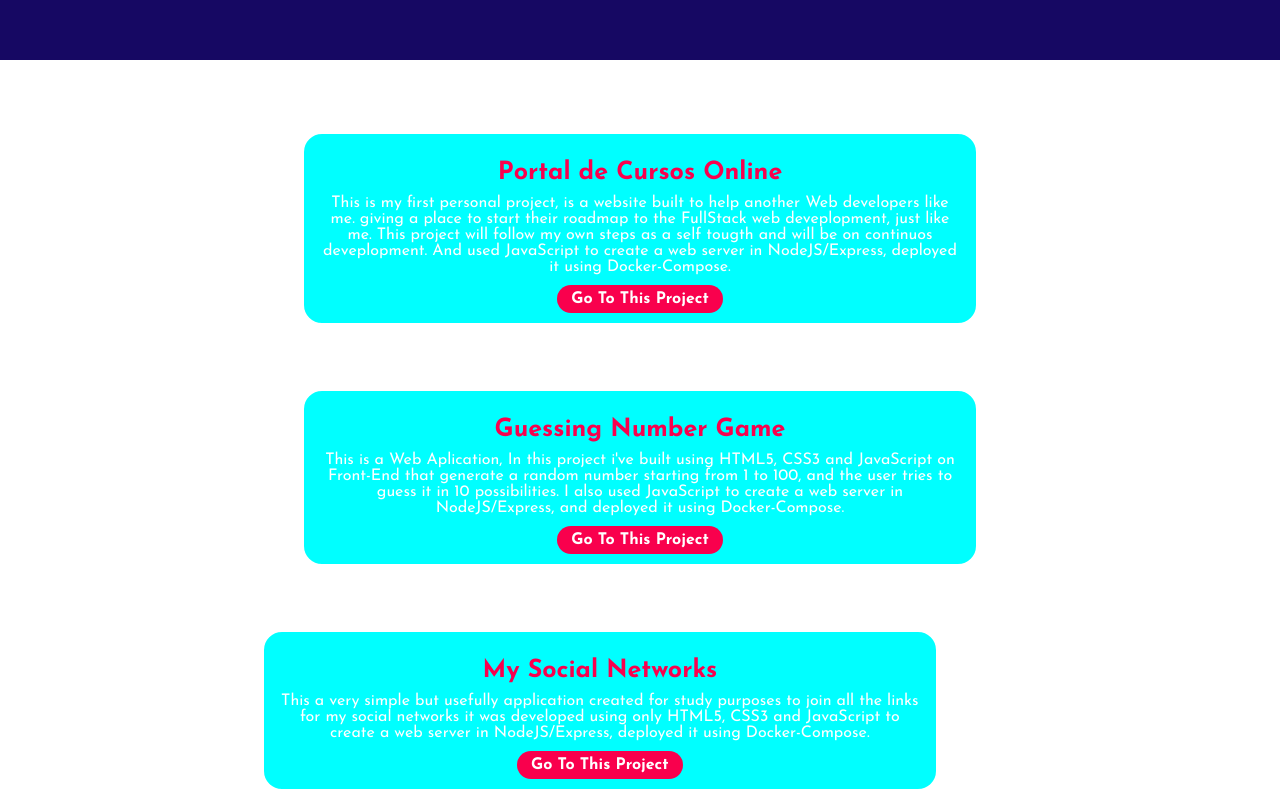
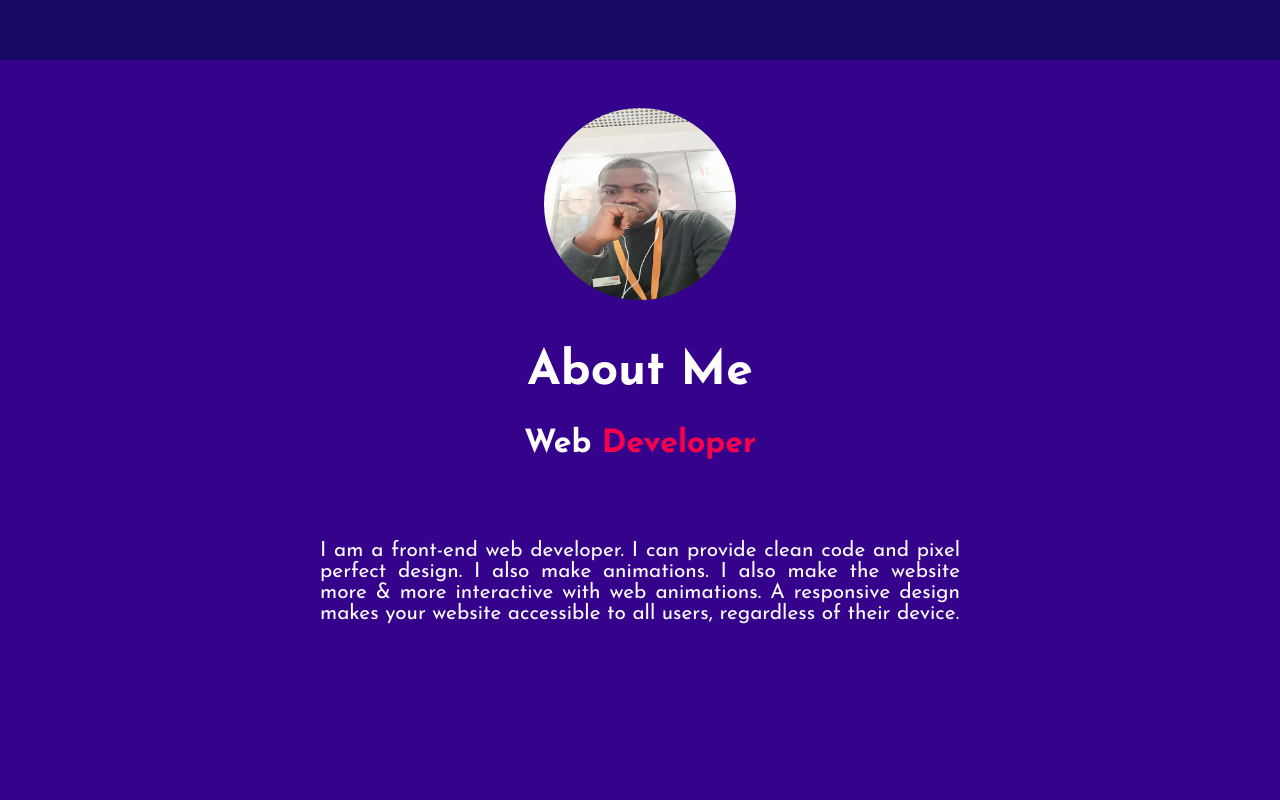
Before and after one commit to FelizardoCaculo/my_portfolio, a plain HTML site: page index.html in a window 1280 px wide. Shown: the part 740-1540 px from the top of the page. Drawn offline with Linux system fonts and the light colour scheme.

Commit message:
Fixing merge bugs

```diff
--- a/index.html
+++ b/index.html
@@ -34,7 +34,6 @@
         </div>
     </header>
 
-    <main id="container">
     <section id="home">
 
         <div class="content">
@@ -50,62 +49,6 @@
 
     </section>
 
-<<<<<<< HEAD
-            <div class="title">
-                <h2>My Projects</h2>
-                <div class="box">
-                    <div class="card">
-                        <h5>Portal de Cursos Online</h5>
-                        <div class="pra">
-                            <p>
-                                This is my first personal project, is a website built to help another Web developers like me.
-                                giving a place to start their roadmap to the FullStack web deveplopment, just like me.
-                                This project will follow my own steps as a self tougth and will be on continuos deveplopment. And used JavaScript to create a web server in NodeJS/Express, deployed it using Docker-Compose.
-
-                            </p><br>
-
-                            <p style="text-align: center;">
-                                <a class="button" target="_blank" href="https://portal-de-cursos-online-fc.onrender.com/">Go To This Project</a>
-                            </p>
-                        </div>
-                    </div>
-
-                    <div class="card">
-                        <h5>Guessing Number Game</h5>
-                        <div class="pra">
-                            <p>
-                                This is a Web Aplication, In this project i've built using HTML5, CSS3 and JavaScript on Front-End that generate a random number starting from 1 to 100, and the user tries to guess it in 10 possibilities.
-                                I also used JavaScript to create a web server in NodeJS/Express, and deployed it using Docker-Compose.
-
-                            </p><br>
-
-                            <p style="text-align: center;">
-                                <a class="button" target="_blank" href="https://guessing-number-game-fc.onrender.com/">Go To This Project</a>
-                            </p>
-                        </div>
-                    </div>
-
-                    <div class="card">
-                        <h5>My Social Networks</h5>
-                        <div class="pra">
-                            <!--
-                                <p>
-                                Every Website should be built with two primary goals: First, it needs
-                                to work across all devises. Secondly, it needs to be fast as possible.
-                                </p>
-                            -->
-
-                            <p>
-                                This a very simple but usefully application created for study purposes to join all the links for my social networks it was developed using only HTML5, CSS3 and JavaScript to create a web server in NodeJS/Express, deployed it using Docker-Compose.
-                            </p><br>
-
-                            <p style="text-align: center;">
-                                <a class="button" target="_blank" href="https://social-networks-fc.onrender.com/">Go To This Project</a>
-                            </p>
-                        </div>
-                    </div>
-
-=======
     <section id="about">
 
         <div class="about-content">
@@ -151,7 +94,6 @@
                     </div>
 
                 </div>
->>>>>>> 1b4ed55 (Alterando a primeira sessãoterando)
             </div>
 
             <div class="card">
@@ -193,11 +135,7 @@
         <a href="mailto:felizardo1987@gmail.com" class="button-two">Hire Me</a>
     </section>
 
-    </main>
-
     <footer>
-
-<<<<<<< HEAD
         <p>
             For getting in touch with me, please click on the link below to
             visit to my channels:
@@ -209,7 +147,6 @@
         </div>
         <div class="end">
             <p>Designed By Felizardo Caculo</p>
-=======
         <div class="footer-container">
             <p>
                 For getting in touch with me, please click on the link below to
@@ -223,7 +160,6 @@
             <div class="end">
                 <p>Designed By Felizardo Caculo</p>
             </div>
->>>>>>> 1b4ed55 (Alterando a primeira sessãoterando)
         </div>
 
     </footer>
```
Lines whose indentation alone changed are shown as unchanged.
